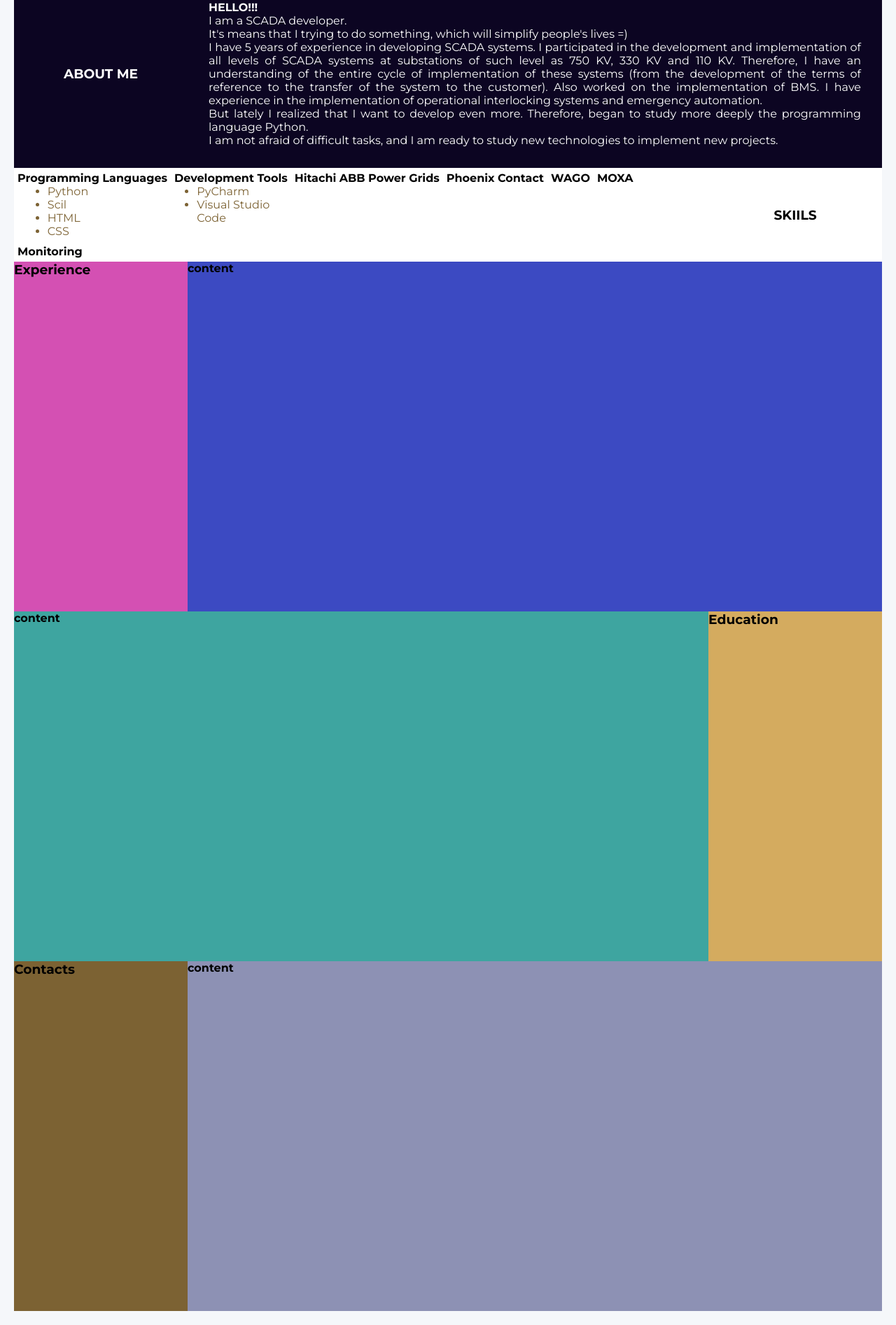
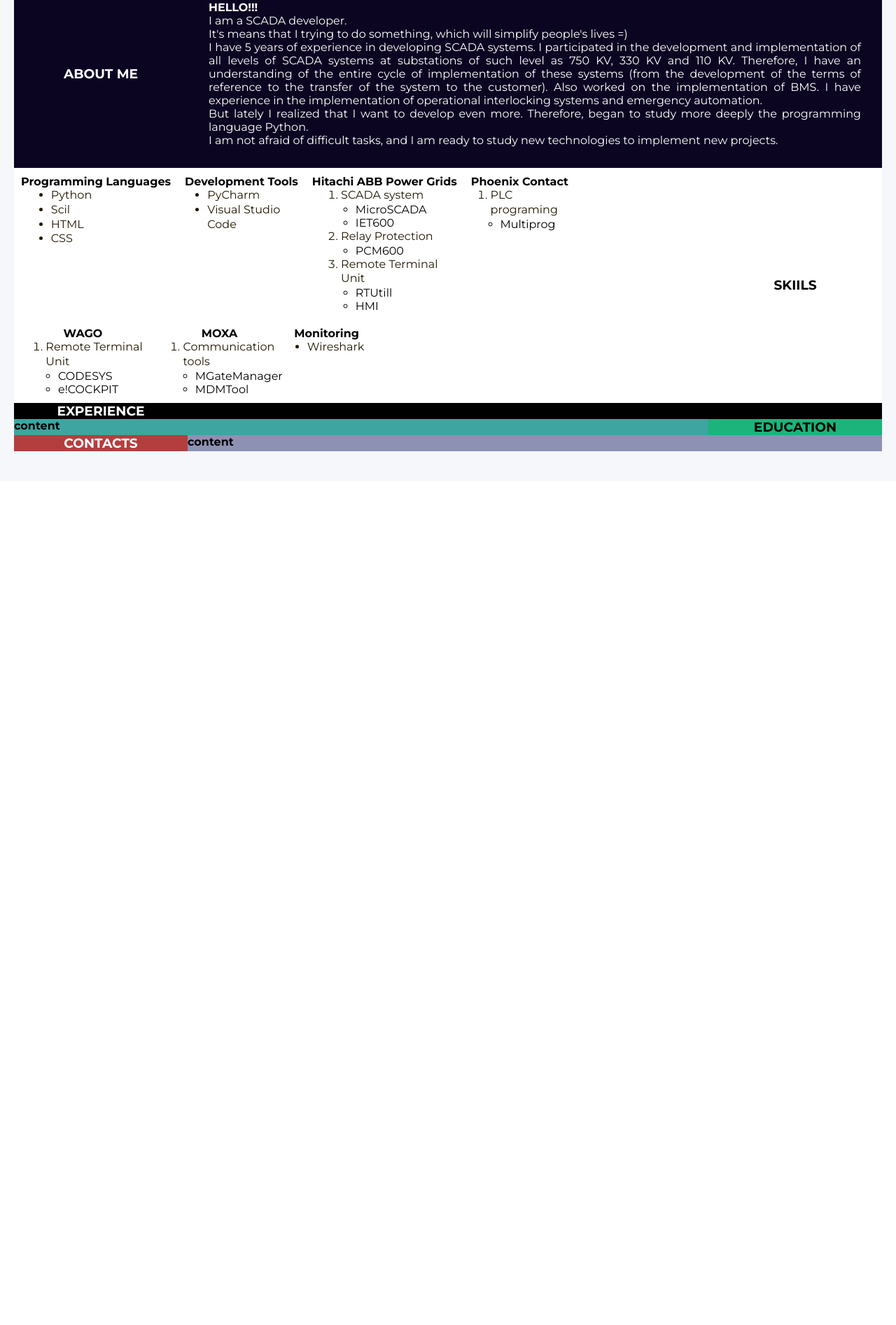
Before and after one commit to bohdanshlyah/CV, a Django app: page / in a window 1280 px wide. Shown: the part 112-2006 px from the top of the page at 70% size. After the commit the page ends 757 px from the top, so only its background shows below. Run offline with Django 3.2, Linux system fonts and the light colour scheme.

Commit message:
add skills items

```diff
--- a/CV-be/CV/resume/static/css/main.css
+++ b/CV-be/CV/resume/static/css/main.css
@@ -114,32 +114,40 @@ body{
 
 .skills_column{
     width: auto;
-    margin: 5px;
+    margin: 10px;
 }
 
 .skills_column_title{
     text-align: center;
 }
 .skills_item{
-    color: #7c6233;
+    color: #221702;
     margin-left: 20%;
+    line-height: 130%;
+}
+
+.skills_item_ul{
+    margin-left: 30%;
 }
 
 .experience_container{
-    background: #ffffff;
+    background: #000000;
     display: flex;
-    height: 500px;
-
 }
 
 .experience_container_title{
-    background: #d450b3;
-    display: table-column;
+    display: table-cell;
     width: 25%;
+    margin: auto;
 }
 
+.experience_title{
+    text-align: center;
+    color: #ffffff;
+}
+
+
 .experience_container_content{
-    background: #3c4ac2;
     display: column;
     width: 100%;
 }
@@ -147,14 +155,18 @@ body{
 .education_container{
     background: #1cb47a;
     display: flex;
-    height: 500px;
 
 }
 
 .education_container_title{
-    background: #d4ab5f;
-    display: table-column;
+    display: table-cell;
     width: 25%;
+    margin: auto;
+}
+
+.education_title{
+    text-align: center;
+    color: #000000;
 }
 
 .education_container_content{
@@ -166,14 +178,18 @@ body{
 .contacts_container{
     background: #b43e3e;
     display: flex;
-    height: 500px;
 
 }
 
 .contacts_container_title{
-    background: #7c6233;
-    display: table-column;
+    display: table-cell;
     width: 25%;
+    margin: auto;
+}
+
+.contacts_title{
+    text-align: center;
+    color: #ffffff;
 }
 
 .contacts_container_content{
--- a/CV-be/CV/resume/templates/base.html
+++ b/CV-be/CV/resume/templates/base.html
@@ -106,18 +106,67 @@
                         </div>
                         <div class="skills_column">
                             <h4 class="skills_column_title"><b>Hitachi ABB Power Grids</b></h4>
+                            <ol>
+                                <li class="skills_item">SCADA system</li>
+                                    <ul>
+                                        <li class="skills_item_ul">MicroSCADA</li>
+                                        <li class="skills_item_ul">IET600</li>
+                                    </ul>
+
+                                <li class="skills_item">Relay Protection</li>
+                                    <ul>
+                                        <li class="skills_item_ul">PCM600</li>
+                                    </ul>
+
+                                <li class="skills_item">Remote Terminal Unit</li>
+                                <ul>
+                                    <li class="skills_item_ul">RTUtill</li>
+                                    <li class="skills_item_ul">HMI</li>
+                                </ul>
+
+                            </ol>
                         </div>
                         <div class="skills_column">
                             <h4 class="skills_column_title"><b>Phoenix Contact</b></h4>
+
+                            <ol>
+                                <li class="skills_item">PLC programing</li>
+                                    <ul>
+                                        <li class="skills_item_ul">Multiprog</li>
+                                    </ul>
+                            </ol>
                         </div>
                         <div class="skills_column">
                             <h4 class="skills_column_title"><b>WAGO</b></h4>
+                            <ol>
+                                <li class="skills_item">Remote Terminal Unit</li>
+                                    <ul>
+                                        <li class="skills_item_ul">CODESYS</li>
+                                        <li class="skills_item_ul">e!COCKPIT</li>
+                                    </ul>
+                                </ul>
+
+                            </ol>
                         </div>
                         <div class="skills_column">
                             <h4 class="skills_column_title"><b>MOXA</b></h4>
+                            <ol>
+                                <li class="skills_item">Communication tools</li>
+                                    <ul>
+                                        <li class="skills_item_ul">MGateManager</li>
+                                        <li class="skills_item_ul">MDMTool</li>
+                                    </ul>
+                                </ul>
+
+                            </ol>
                         </div>
                         <div class="skills_column">
                             <h4 class="skills_column_title"><b>Monitoring</b></h4>
+                            <ul>
+                                <li class="skills_item">
+                                    <span>Wireshark</span>
+                                    </li>
+                            </ul>
                         </div>
                     </div>
 
@@ -133,7 +182,7 @@
                 <div class="experience_container">
 
                     <div class="experience_container_title">
-                        <h3 class="experience_title">Experience</h3>
+                        <h3 class="experience_title">EXPERIENCE</h3>
                     </div>
 
                     <div class="experience_container_content">
@@ -151,7 +200,7 @@
                     </div>
 
                     <div class="education_container_title">
-                        <h3 class="education_title">Education</h3>
+                        <h3 class="education_title">EDUCATION</h3>
                     </div>
 
                 </div>
@@ -161,7 +210,7 @@
                 <div class="contacts_container">
 
                     <div class="contacts_container_title">
-                        <h3 class="contacts_title">Contacts</h3>
+                        <h3 class="contacts_title">CONTACTS</h3>
                     </div>
 
                     <div class="contacts_container_content">
```
